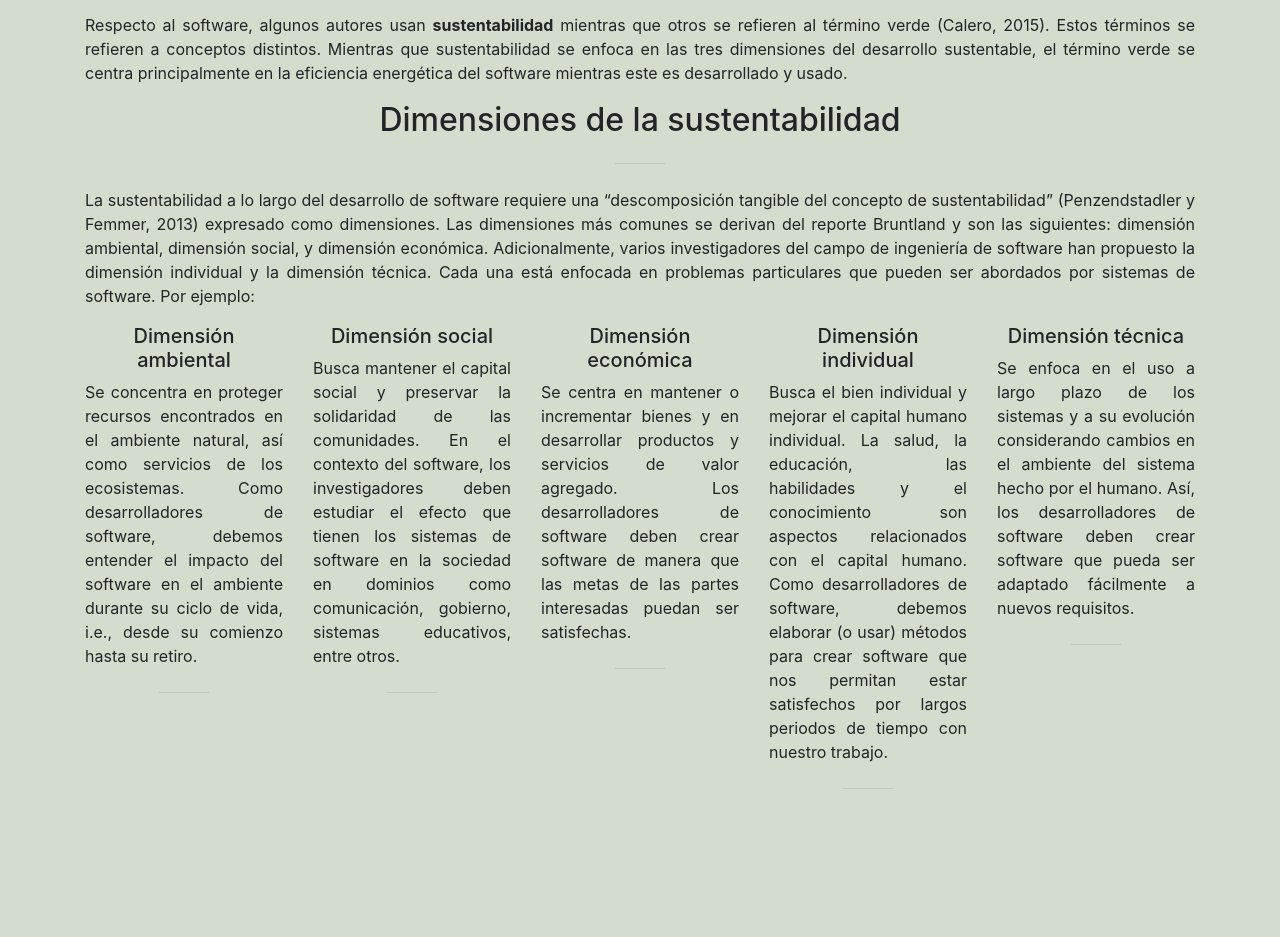
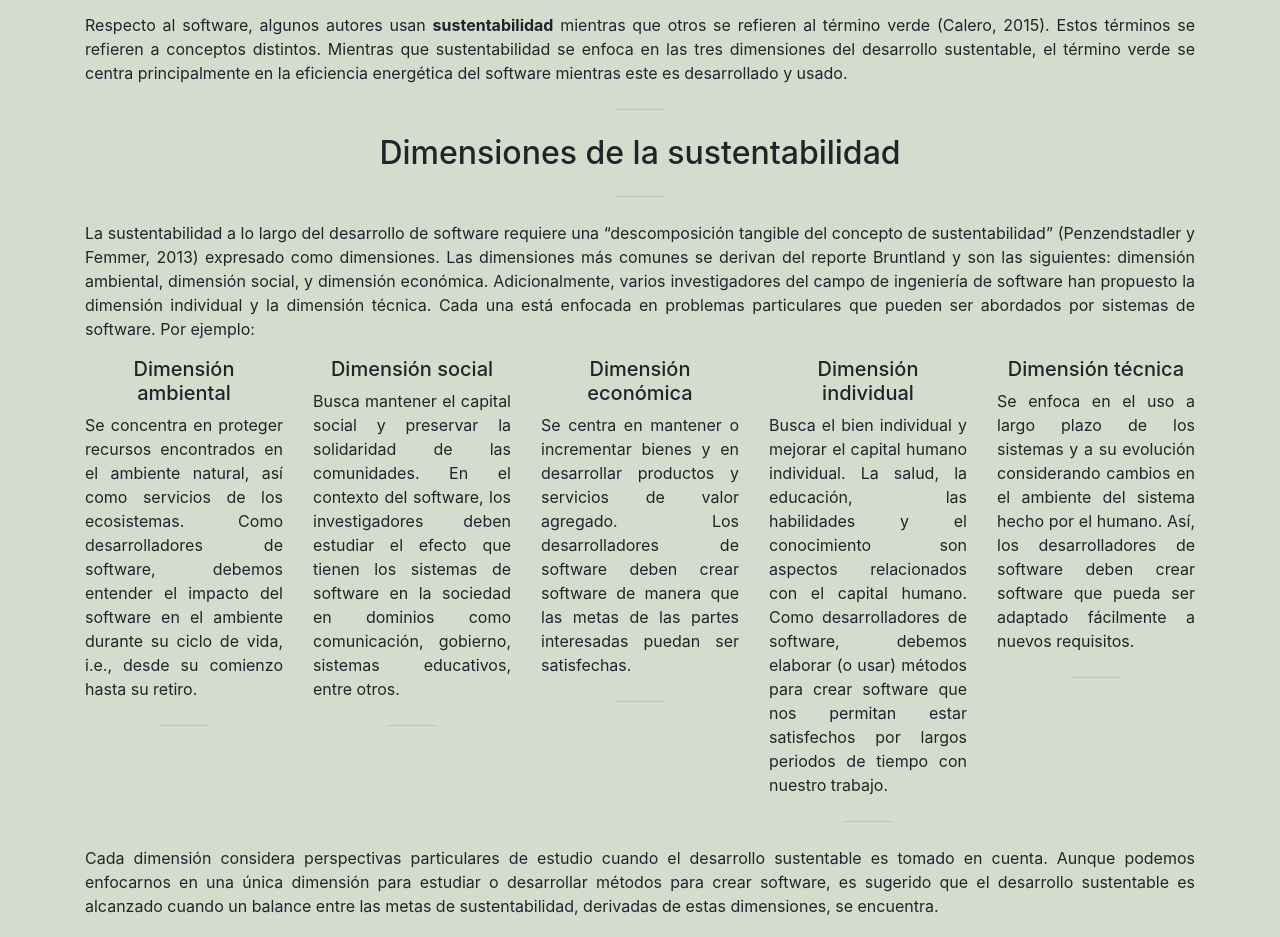
Before and after one commit to rexemin/SitioWebGS, a website with bundled scripts: page sitiosw/index.html in a window 1280 px wide. Shown: the part 3659-4596 px from the top of the page. Built offline with nearby package versions, Linux system fonts and the light colour scheme.

Commit message:
Parrafo que faltaba en dimensiones de la sustentabilidad

```diff
--- a/sitiosw/index.html
+++ b/sitiosw/index.html
@@ -246,6 +246,7 @@
             términos se refieren a conceptos distintos. Mientras que sustentabilidad se enfoca en las tres dimensiones del desarrollo sustentable,
             el término verde se centra principalmente en la eficiencia energética del software mientras este es desarrollado y usado.
           </p>
+          <hr class="my-4">
           </div>
         <div class="col-lg-12 text-center">
           <h2 class="section-heading">Dimensiones de la sustentabilidad</h2>
@@ -297,6 +298,12 @@
                 <hr class="my-4">
             </div>
            </div>
+          </div>
+          <div class="col-lg-12 text-center">
+            <p align="justify">Cada dimensión considera perspectivas particulares de estudio cuando el desarrollo sustentable es tomado en cuenta.
+                Aunque podemos enfocarnos en una única dimensión para estudiar o desarrollar métodos para crear software, es sugerido que el
+                desarrollo sustentable es alcanzado cuando un balance entre las metas de sustentabilidad, derivadas de estas dimensiones, se encuentra.
+            </p>
           </div>
         </div>
       </div>
```
